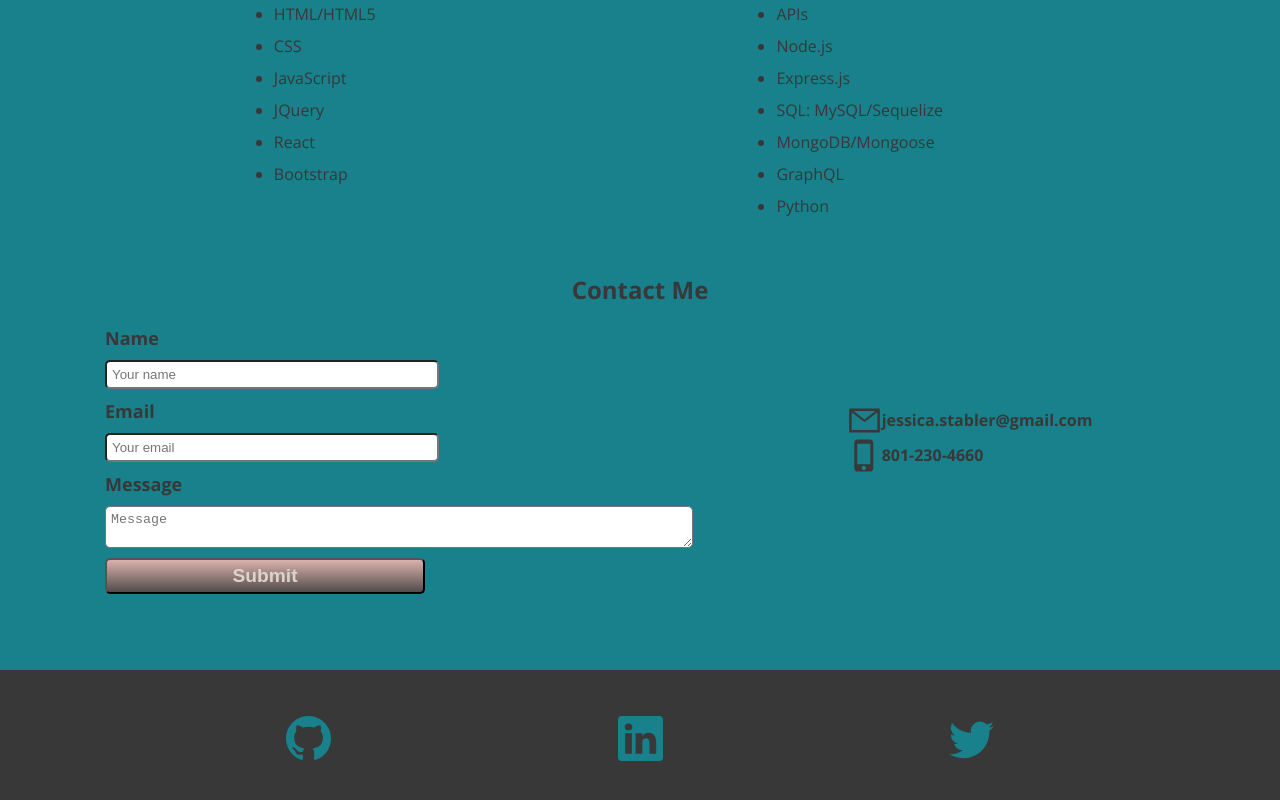
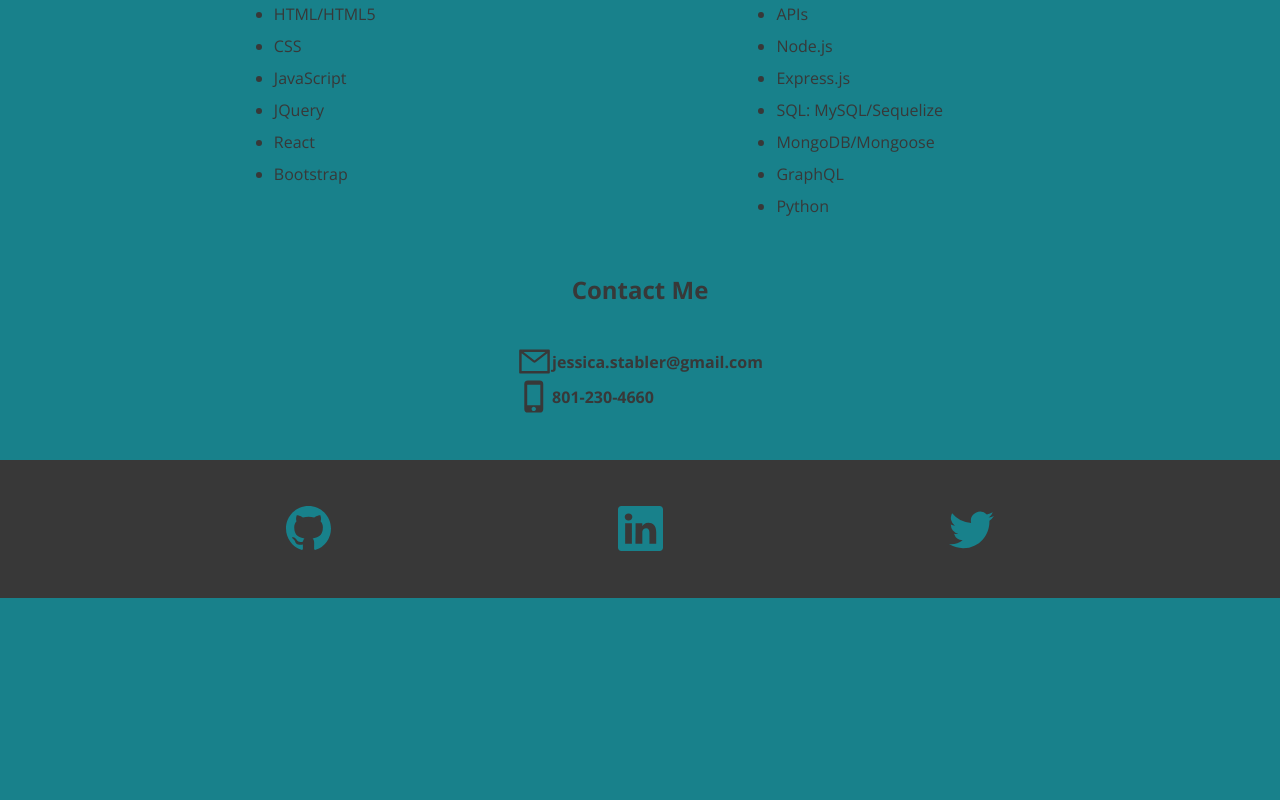
Before and after one commit to jstable1/freelance-portfolio, a React (Create React App) app: page / in a window 1280 px wide. Shown: the part 2576-3376 px from the top of the page. After the commit the page ends 3174 px from the top, so only its background shows below. Built offline with nearby package versions, Linux system fonts and the light colour scheme.

Commit message:
updated contact component and added smooth scrolling to page

```diff
--- a/src/components/Contact/index.js
+++ b/src/components/Contact/index.js
@@ -1,82 +1,17 @@
 import React from 'react';
 import { AiOutlineMail } from 'react-icons/ai';
 import { MdOutlinePhoneIphone } from 'react-icons/md';
-import axios from 'axios';
 
-const API_PATH = 'http://localhost:3000/react-portfolio/api/contact/index.php';
-
-class Contact extends React.Component {
-
-  constructor(props) {
-    super(props);
-    this.state = {
-      name: '',
-      email: '',
-      message: '',
-      mailSent: false,
-      error: null
-    }
-  }
-
-  handleFormSubmit = e => {
-  e.preventDefault();
-  axios({
-    method: 'post',
-    url: `${API_PATH}`,
-    headers: { 'content-type': 'application/json' },
-    data: this.state
-  })
-    .then(result => {
-      this.setState({
-        mailSent: result.data.sent
-      })
-    })
-    .catch(error => this.setState({ error: error.message }));
-  };
-
-  render() {
+const Contact = () => {
   return (
     <section id="contact-me" className="contact">
       <h1>Contact Me</h1>
-        <div className='contactContainers'>
-          <div>
-            <form action="#" className='contactForm'>
-              <label>Name</label>
-              <input type="text" id="name" name="name" placeholder="Your name"
-                value={this.state.name}
-                onChange={e => this.setState({ name: e.target.value })}
-              />
-
-
-              <label>Email</label>
-              <input type="email" id="email" name="email" placeholder="Your email"
-                value={this.state.email}
-                onChange={e => this.setState({ email: e.target.value })}
-              />
-
-
-              <label>Message</label>
-              <textarea id="message" name="message" placeholder="Message"
-                onChange={e => this.setState({ message: e.target.value })}
-                value={this.state.message}
-              ></textarea>
-              <input type="submit" className="submitButton" onClick={e => this.handleFormSubmit(e)} value="Submit" />
-
-              <div>
-                {this.state.mailSent &&
-                  <div>Thank you for contacting me! I'll get back to you in 1-2 days.</div>
-                }
-              </div>
-            </form >
-          </div>
         <div className="contactOptions">
           <a href="mailto:jessica.stabler@gmail.com"><AiOutlineMail size={35}/><span>jessica.stabler@gmail.com</span></a>
           <p><MdOutlinePhoneIphone size={35}/><span>801-230-4660</span></p>
         </div>
-        </div>
     </section>
   )
-  }
 };
 
 export default Contact;
--- a/src/index.css
+++ b/src/index.css
@@ -6,6 +6,7 @@
 html {
   background-color: var(--secondary-color);
   color: var(--primary-color);
+  scroll-behavior: smooth;
 }
 
 :root {
@@ -99,24 +100,12 @@ header a {
   margin: 2vw;
 }
 
-.contactContainers {
-  display: flex;
-  width: 90%;
-  padding: 20px;
-}
-
 .contact h1 {
   margin: auto;
 }
 
-.contactForm {
-  display: flex;
-  flex-direction: column;
-}
-
 .contactOptions {
-  margin-left: 12vw;
-  margin-top: 6vw;
+  margin-top: 3vw;
 }
 
 .contactOptions a, .contactOptions p {
```
Lines whose indentation alone changed are shown as unchanged.
